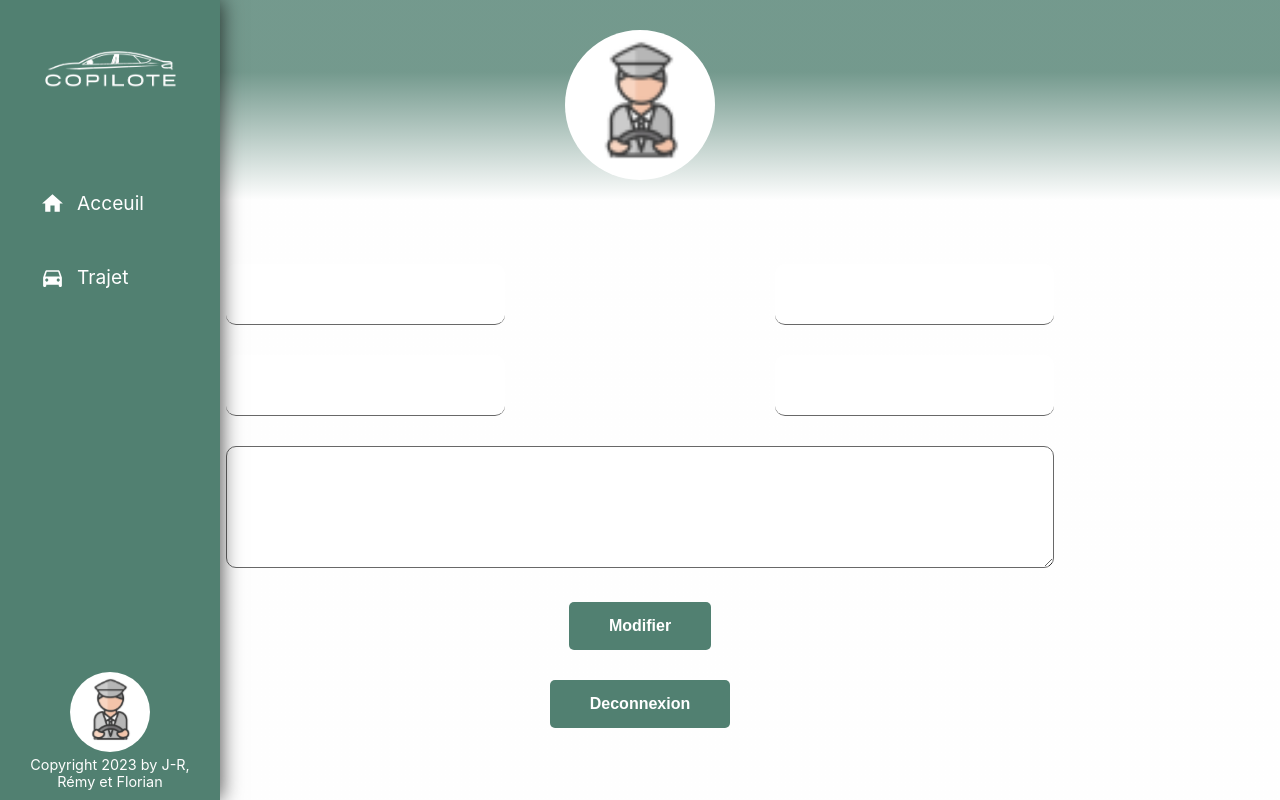
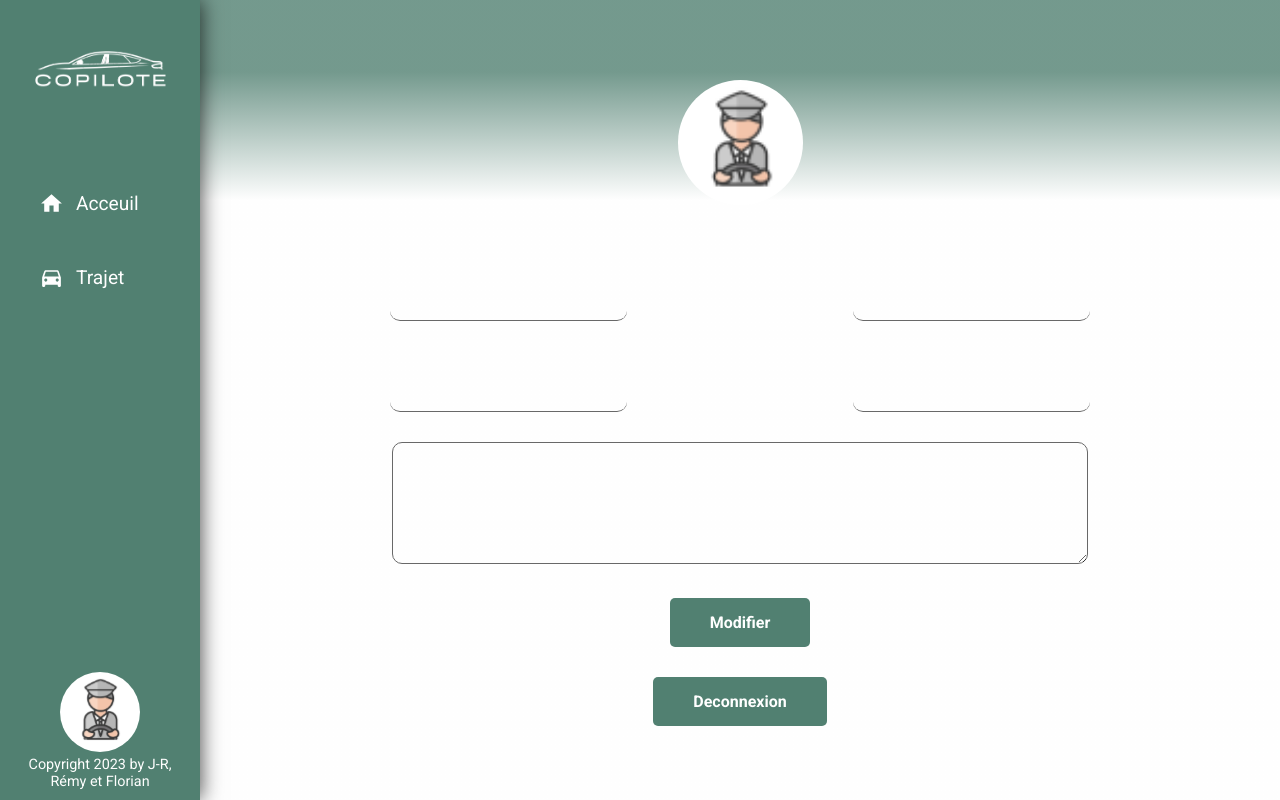
Before and after one commit to WildCodeSchool/2211-wns-neumann-copilot, a React (Create React App) app in the folder client/: page /profil in a window 1280 px wide. Built offline with nearby package versions, Linux system fonts and the light colour scheme.

Commit message:
rebuild the front

```diff
--- a/client/src/Components/css/Footer.css
+++ b/client/src/Components/css/Footer.css
@@ -1,5 +1,5 @@
 .footer {
-  position: relative;
+  position: absolute;
   bottom: 0;
   width: 100%;
   height: 40px;
--- a/client/src/Components/css/LeftMenuPC.css
+++ b/client/src/Components/css/LeftMenuPC.css
@@ -9,7 +9,7 @@
   top: 0;
   bottom: 0;
   /* attention : la valeur est liée au margin-left du .app de la "media query PC" dans "Home.css" */
-  width: 200px;
+  width: 180px;
   z-index: 1;
   box-shadow: 1px 0px 20px rgba(0, 0, 0, 0.7);
 }
--- a/client/src/index.css
+++ b/client/src/index.css
@@ -1,14 +1,14 @@
+@import url("https://fonts.googleapis.com/css2?family=Roboto:ital,wght@0,100;0,300;0,400;0,500;0,700;0,900;1,100;1,300;1,400;1,500;1,700;1,900&display=swap");
+@import url("https://fonts.googleapis.com/css2?family=Comic+Neue:ital,wght@0,300;0,400;0,700;1,300;1,400;1,700&display=swap");
 html {
   height: 100vh;
 }
 
 body {
+  height: 100vh;
   position: relative;
   margin: 0;
   padding: 0;
-  font-family: -apple-system, BlinkMacSystéàemFont, "Segoe UI", "Roboto",
-    "Oxygen", "Ubuntu", "Cantarell", "Fira Sans", "Droid Sans", "Helvetica Neue",
-    sans-serif;
   -webkit-font-smoothing: antialiased;
   -moz-osx-font-smoothing: grayscale;
   background-image: linear-gradient(
@@ -19,6 +19,25 @@ body {
   background-attachment: fixed;
 }
 
+p,
+a,
+textarea,
+textarea::placeholder,
+input,
+input::placeholder,
+button {
+  font-family: "Roboto", sans-serif;
+}
+
+h1,
+h2,
+h3,
+h4,
+h5,
+h6 {
+  font-family: "Comic Neue", cursive;
+}
+
 code {
   font-family: source-code-pro, Menlo, Monaco, Consolas, "Courier New",
     monospace;
--- a/client/src/screens/Profil.tsx
+++ b/client/src/screens/Profil.tsx
@@ -36,6 +36,7 @@ export default function Profil() {
 
   return (
     <>
+      <div className="main">
         <form
           className="main_profil"
           onSubmit={async (e) => {
@@ -64,7 +65,7 @@ export default function Profil() {
           }}
         >
           <div className="container_avatar">
-          <img src={blank_profile} alt="Profil-image" />
+            <img src={blank_profile} alt="Profil" />
           </div>
           <div className="container_information">
             {/* First Name */}
@@ -158,6 +159,7 @@ export default function Profil() {
             <Link to="/">Deconnexion</Link>
           </button>
         </div>
+      </div>
     </>
   );
 }
--- a/client/src/screens/Trajet.tsx
+++ b/client/src/screens/Trajet.tsx
@@ -30,15 +30,6 @@ function Trajet() {
   return (
     <div className="trajet">
       <div className="app">
-        <div className="toggle">
-          <p>je recherche</p>
-          <label className="switch">
-            <input type="checkbox" />
-            <span className="slider round"></span>
-          </label>
-          <p>je propose</p>
-        </div>
-
         <form
           className="form_create_carpool"
           onSubmit={async (e) => {
@@ -90,14 +81,12 @@ function Trajet() {
           <div className="input">
             <input
               type="datetime-local"
-              placeholder=""
-              name=""
               onChange={(e) => setDepartureDateTime(e.target.value)}
               value={departureDateTime}
             />
           </div>
           {/* Nombre de passager */}
-          <div className="input_carpool">
+          <div className="input">
             <input
               type="text"
               placeholder="Nombre de passager"
@@ -106,11 +95,19 @@ function Trajet() {
               value={passengerNumber}
             />
           </div>
-          <input
-            type="submit"
-            className="button button_validate"
-            value="Valider"
-          />
+
+          <div className="toggle">
+            <p>je recherche</p>
+            <label className="switch">
+              <input type="checkbox" />
+              <span className="slider round"></span>
+            </label>
+            <p>je propose</p>
+          </div>
+
+          <button type="submit" className="button">
+            Valider
+          </button>
         </form>
       </div>
     </div>
--- a/client/src/screens/css/Home.css
+++ b/client/src/screens/css/Home.css
@@ -32,14 +32,13 @@ a {
 
 .app h1 {
   margin: 0 0 20px 0;
-  font-weight: normal;
+  font-weight: bold;
   font-size: 2rem;
   color: #000000;
 }
 
 .app h2,
 .app p {
-  font-size: 1rem;
   text-align: left;
   width: 90%;
   display: block;
@@ -48,8 +47,13 @@ a {
 
 .app h2 {
   font-weight: bold;
+  font-size: 1.2rem;
 }
 
+.app p {
+  font-weight: normal;
+  font-size: 1rem;
+}
 .app img {
   width: 90%;
   margin-bottom: 50px;
@@ -86,7 +90,7 @@ a {
 @media screen and (min-width: 992px) {
   .app {
     /* attention : la valeur est liée au width du left-menu-pc dans "LeftMenuPC.css" */
-    margin-left: 175px;
+    margin-left: 200px;
   }
 
   .app h2,
--- a/client/src/screens/css/Profil.css
+++ b/client/src/screens/css/Profil.css
@@ -9,15 +9,16 @@
 .container_avatar {
   display: block;
   margin: 0 auto;
-  width: 50%;
+  width: 100%;
+  height: 100px;
   text-align: center;
   margin-top: 30px;
 }
 
 .container_avatar img {
+  width: 125px;
+  height: 125px;
   border-radius: 50%;
-  width: 150px;
-  height: 150px;
 }
 
 .container_information {
@@ -48,6 +49,7 @@
   padding: 10px;
   outline: none;
   font-size: 1rem;
+  background: none;
 }
 
 .input_carpool input:focus {
@@ -65,6 +67,7 @@
   border-radius: 10px;
   padding: 10px;
   outline: none;
+  background: none;
 }
 
 .button_edit_profil a {
--- a/client/src/screens/css/Trajet.css
+++ b/client/src/screens/css/Trajet.css
@@ -5,9 +5,18 @@
   flex-wrap: wrap;
   justify-content: center;
 }
-
+.form_create_carpool .button {
+  margin: 0;
+}
 .form_create_carpool input {
   flex-basis: 30%;
+  border-bottom: 1px solid #686868;
+  border-radius: 5px;
+  background: none;
+}
+
+.form_create_carpool input::placeholder {
+  color: black;
 }
 
 /* The switch - the box around the slider */
@@ -33,7 +42,7 @@
   left: 0;
   right: 0;
   bottom: 0;
-  background-color: #ccc;
+  background-color: #518071;
   -webkit-transition: 0.4s;
   transition: 0.4s;
 }
@@ -51,7 +60,7 @@
 }
 
 input:checked + .slider {
-  background-color: #2196f3;
+  background-color: #518071;
 }
 
 input:focus + .slider {
@@ -78,11 +87,14 @@ input:checked + .slider:before {
   gap: 20px;
   justify-content: center;
   align-items: center;
-  margin-bottom: 100px;
+  width: 100%;
 }
 
 .toggle p {
   margin: 0;
+  width: auto;
+  font-size: 1rem;
+  font-weight: bold;
 }
 
 @media screen and (min-width: 576px) {
@@ -105,6 +117,7 @@ input:checked + .slider:before {
 
 @media screen and (min-width: 992px) {
   .form_create_carpool {
-    gap: 150px;
+    gap: 100px;
+    margin-top: 100px;
   }
 }
--- a/client/src/screens/css/login.css
+++ b/client/src/screens/css/login.css
@@ -3,6 +3,13 @@
   display: flex;
   flex-direction: column;
   z-index: 0;
+  padding: 50px 5px;
+}
+
+.main h1 {
+  font-weight: bold;
+  font-size: 2rem;
+  margin: 0 0 20px 0;
 }
 
 .container_form {
@@ -10,8 +17,8 @@
   height: auto;
 }
 
-.form{
-    width: 90%;
+.form {
+  width: 100%;
   height: 300px;
   margin: 0 auto;
   padding-top: 50px;
@@ -19,22 +26,27 @@
   flex-direction: column;
   justify-content: space-around;
 }
-.input_connexion{
+.input_connexion {
   flex-basis: 25%;
 }
 
-.input_connexion input{
-    width: 90%;
+.input_connexion input {
+  width: 100%;
   height: 40px;
   border: none;
   border-bottom: 1px solid #686868;
-    border-radius: 10px;
+  border-radius: 5px;
   padding: 10px;
   outline: none;
   font-size: 1rem;
+  background: none;
+}
+.input_connexion input::placeholder {
+  color: black;
+  font-size: 1rem;
 }
 
-.redirection_sign_up{
+.redirection_sign_up {
   width: 100%;
   height: auto;
   display: flex;
@@ -42,13 +54,13 @@
   justify-content: center;
 }
 
-.redirection_sign_up p{
+.redirection_sign_up p {
   margin: 0;
   font-size: 0.875rem;
   color: #686868;
 }
 
-.redirection_sign_up a{
+.redirection_sign_up a {
   font-size: 0.875rem;
   font-weight: bold;
   color: #518071;
@@ -58,14 +70,17 @@
   text-align: center;
 }
 
-@media screen and (min-width: 576px){
-    .input_connexion input{
+@media screen and (min-width: 576px) {
+  .input_connexion input {
     width: 45%;
   }
 }
 
-@media screen and (min-width: 992px){
-    .input_connexion input{
+@media screen and (min-width: 992px) {
+  .input_connexion input {
     width: 30%;
   }
+  .main {
+    margin-left: 200px;
   }
+}
--- a/client/src/screens/css/register.css
+++ b/client/src/screens/css/register.css
@@ -10,8 +10,8 @@
   height: auto;
 }
 
-.form_register{
-    width: 90%;
+.form_register {
+  width: 100%;
   height: 400px;
   margin: 0 auto;
   padding-top: 50px;
@@ -19,22 +19,27 @@
   flex-direction: column;
   justify-content: space-around;
 }
-.input_inscription{
+.input_inscription {
   flex-basis: 25%;
 }
 
-.input_inscription input{
-    width: 90%;
+.input_inscription input {
+  width: 100%;
   height: 40px;
   border: none;
   border-bottom: 1px solid #686868;
-    border-radius: 10px;
+  border-radius: 5px;
   padding: 10px;
   outline: none;
   font-size: 1rem;
+  background: none;
+}
+.input_inscription input::placeholder {
+  color: black;
+  font-size: 1rem;
 }
 
-.redirection_sign_in{
+.redirection_sign_in {
   width: 100%;
   height: auto;
   display: flex;
@@ -42,29 +47,29 @@
   justify-content: center;
 }
 
-.redirection_sign_in p{
+.redirection_sign_in p {
   margin: 0;
   font-size: 0.875rem;
   color: #686868;
 }
 
-.redirection_sign_in a{
+.redirection_sign_in a {
   font-size: 0.875rem;
   font-weight: bold;
   color: #518071;
 }
 
-.button_inscription{
+.button_inscription {
   margin-top: 20px;
 }
-@media screen and (min-width: 576px){
-    .input_inscription input{
+@media screen and (min-width: 576px) {
+  .input_inscription input {
     width: 45%;
   }
 }
 
-@media screen and (min-width: 992px){
-    .input_inscription input{
+@media screen and (min-width: 992px) {
+  .input_inscription input {
     width: 30%;
   }
 }
```
Lines whose indentation alone changed are shown as unchanged.
